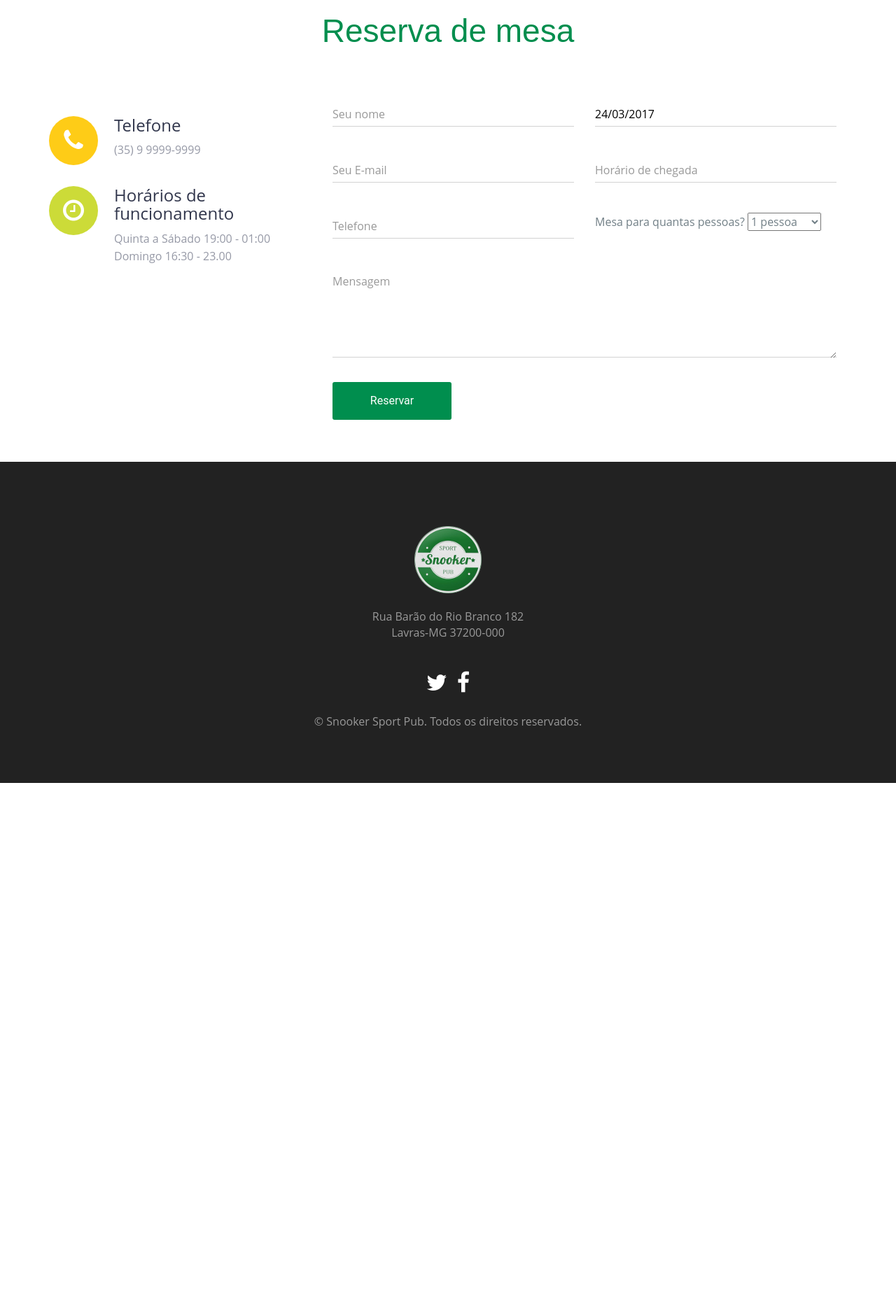
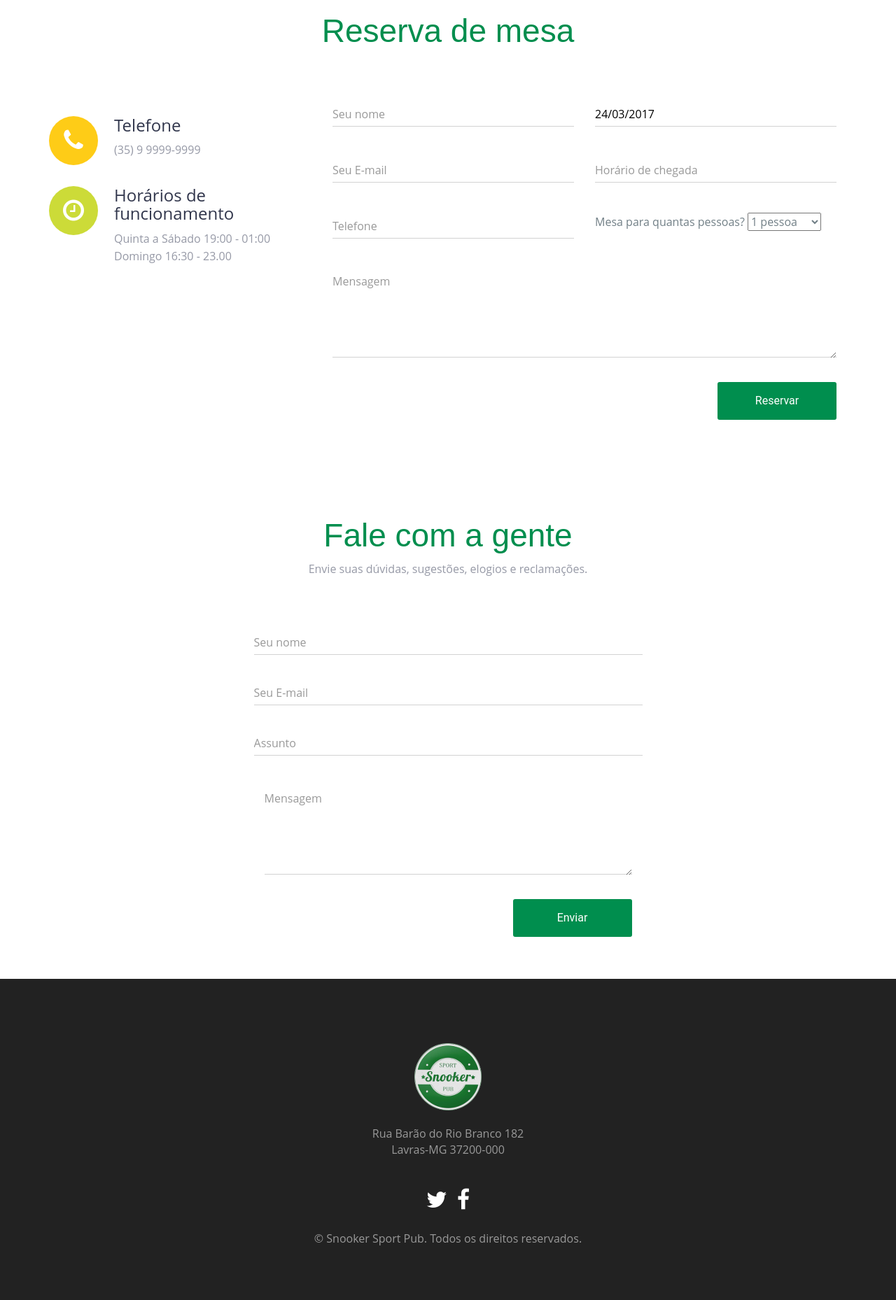
Before and after one commit to thaisvmendonca/Snooker, a PHP site: page / in a window 1280 px wide. Shown: the part 1814-3672 px from the top of the page at 70% size. Before the commit the page ends 2933 px from the top, so only its background shows below. Run offline with PHP 8.4, Linux system fonts and the light colour scheme; data comes from the database, SQL or seed files in the repository; some web fonts are replaced.

Commit message:
versão final

```diff
--- a/admin/inserts.php
+++ b/admin/inserts.php
@@ -21,7 +21,7 @@ include 'verification.php';
 //CADASTRO DE ADMIN
 if ((isset($_POST["insert"])) && ($_POST["insert"] == "insert_admin")) {
 	$name = $_POST['name'];
-	$name = addslashes($name);
+	$name = addslashes($name); // funcao que permite apostrofo
 	$email = $_POST['email'];
 	$password = md5($_POST['password']);
 	$category = $_POST['permission'];
--- a/admin/restrito.php
+++ b/admin/restrito.php
@@ -52,7 +52,7 @@ include 'verification.php';
             <div class="box">
               <!-- /.box-header -->
                 <div class="box-body">
-                  <h3 class="text-center"><i class="fa fa-warning"></i> Você tentou acessar uma área que é restrita a Super administradores!</h3>
+                  <h3 class="text-center"><i class="fa fa-warning"></i> Você tentou acessar uma área que é restrita a Super administradores! Volte duas casas, danado. Hehe.</h3>
                 </div>
                 <!-- /.box-body -->
 
--- a/admin/updates.php
+++ b/admin/updates.php
@@ -110,7 +110,7 @@ if (isset($_GET["reserve"])) {
 	$inserir = mysql_query($query);
 	if ($inserir) {
 		//Redireciona
-		echo "<script>location.href='index.php';</script>";
+		echo "<script>location.href='email_aviso.php?id_reserva=$id_reserva';</script>";
 	} else {
 		echo "<script>location.href='index.php?update=erro';</script>";
 	}
--- a/admin/verification_super.php
+++ b/admin/verification_super.php
@@ -2,7 +2,6 @@
 
 //Caso o usuário não seja super admmin
 if ($_SESSION['permission']!='S') {
-
     //Redireciona
     header('location:restrito.php');
 }
--- a/index.php
+++ b/index.php
@@ -37,9 +37,9 @@ $row_view = mysql_fetch_assoc($result_view);
           <div id="mySidenav" class="sidenav">
             <a href="javascript:void(0)" class="closebtn" onclick="closeNav()">&times;</a>
             <a href="#historia">História</a>
-            <a href="#event">Eventos</a>
             <a href="#cardapio">Cardápio</a>
-            <a href="#reserva">Reservas</a>
+            <a href="#reserva">Reservar mesa</a>
+            <a href="#contato">Contato</a>
           </div>
           <!-- Use any element to open the sidenav -->
           <span onclick="openNav()" class="pull-right menu-icon">☰</span>
@@ -56,7 +56,7 @@ $row_view = mysql_fetch_assoc($result_view);
     </div>
   </section>
   <!-- / banner -->
-  <!--about-->
+  <!-- historia -->
   <section id="historia" class="section-padding">
     <div class="container">
       <div class="row">
@@ -85,9 +85,8 @@ $row_view = mysql_fetch_assoc($result_view);
       </div>
     </div>
   </section>
-  <!--/about-->
-
-  <!-- menu -->
+  <!--/historia-->
+  <!-- cardapio -->
   <section id="cardapio" class="section-padding">
     <div class="container">
       <div class="row">
@@ -133,8 +132,8 @@ $row_view = mysql_fetch_assoc($result_view);
           </div>
         </div>
       </section>
-      <!--/ menu -->
-      <!-- contact -->
+      <!--/ cardapio -->
+      <!-- reserva -->
       <section id="reserva" class="section-padding">
         <div class="container">
           <div class="row">
@@ -168,22 +167,20 @@ $row_view = mysql_fetch_assoc($result_view);
             </div>
             <div class="col-md-8 col-sm-8">
               <form action="insert_reserva.php" method="post" role="form" class="contactForm">
-                <div id="sendmessage">Your booking request has been sent. Thank you!</div>
-                <div id="errormessage"></div>
                 <div class="col-md-6 col-sm-6 contact-form pad-form">
                   <div class="form-group label-floating is-empty">
-                    <input type="text" name="name" class="form-control" id="name" placeholder="Seu nome" required />
+                    <input type="text" name="name" class="form-control" placeholder="Seu nome" required />
                   </div>
 
                 </div>
                 <div class="col-md-6 col-sm-6 contact-form">
                   <div class="form-group">
-                    <input type="text" class="form-control label-floating is-empty" name="date_reserve" id="datepicker" placeholder="Data" value="<?php echo date('d/m/Y'); ?>" required />
+                    <input type="text" class="form-control" name="date_reserve" id="datepicker" placeholder="Data" value="<?php echo date('d/m/Y'); ?>" required />
                   </div>
                 </div>
                 <div class="col-md-6 col-sm-6 contact-form pad-form">
                   <div class="form-group">
-                    <input type="email" class="form-control" name="email" id="email" placeholder="Seu E-mail" required />
+                    <input type="email" class="form-control" name="email" placeholder="Seu E-mail" required />
                   </div>
                 </div>
                 <div class="col-md-6 col-sm-6 contact-form">
@@ -224,7 +221,7 @@ $row_view = mysql_fetch_assoc($result_view);
                   </div>
                 </div>
                 <div class="col-md-12 contact-form">
-                  <div class="form-group label-floating is-empty">
+                  <div class="form-group">
                     <textarea class="form-control" name="message" rows="5" rows="3" placeholder="Mensagem"></textarea>
                   </div>
                 </div>
@@ -233,7 +230,53 @@ $row_view = mysql_fetch_assoc($result_view);
 
                 <div class="col-md-12 btnpad">
                   <div class="contacts-btn-pad">
-                    <button type="submit" class="contacts-btn">Reservar</button>
+                    <button type="submit" class="contacts-btn pull-right">Reservar</button>
+                  </div>
+                </div>
+              </form>
+            </div>
+          </div>
+        </div>
+      </section>
+      <!-- / reserva -->
+      <!-- contato -->
+      <section id="contato" class="section-padding">
+        <div class="container">
+          <div class="row">
+            <div class="col-md-12 text-center">
+              <h1 class="header-h">Fale com a gente</h1>
+              <p class="header-p">Envie suas dúvidas, sugestões, elogios e reclamações.</p>
+            </div>
+          </div>
+          <div class="row msg-row">
+            <div class="col-md-6 col-md-offset-3">
+              <form action="send_email.php" method="post" role="form" class="contactForm">
+                <div class="contact-form pad-form">
+                  <div class="form-group">
+                    <input type="text" name="name" class="form-control" placeholder="Seu nome" required />
+                  </div>
+                </div>
+                <div class="contact-form pad-form">
+                  <div class="form-group">
+                    <input type="email" class="form-control" name="email" placeholder="Seu E-mail" required />
+                  </div>
+                </div>
+                <div class="contact-form pad-form">
+                  <div class="form-group">
+                    <input type="text" name="subject" class="form-control" placeholder="Assunto" required />
+                  </div>
+                </div>
+                <div class="col-md-12 contact-form">
+                  <div class="form-group">
+                    <textarea class="form-control" name="message" rows="5" rows="3" placeholder="Mensagem" required></textarea>
+                  </div>
+                </div>
+
+                <input type="hidden" name="insert" value="insert_reserve">
+
+                <div class="col-md-12 btnpad">
+                  <div class="contacts-btn-pad">
+                    <button type="submit" class="contacts-btn pull-right">Enviar</button>
                   </div>
                 </div>
               </form>
```
Also changed, not shown: admin/email_aviso.php (added, +97 -0 lines), admin/login.php (+9 -1 lines), insert_reserva.php (+6 -5 lines), send_email.php (added, +64 -0 lines).
